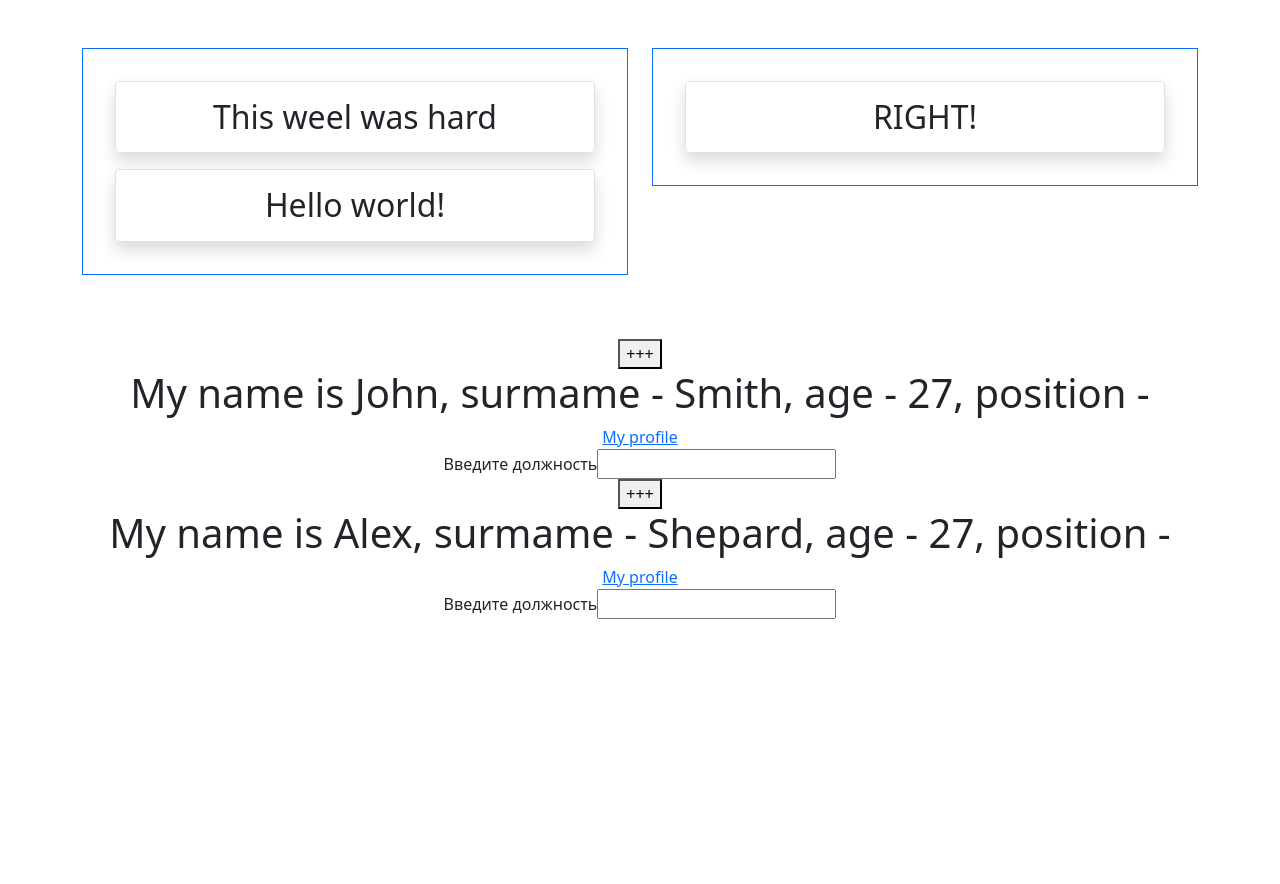
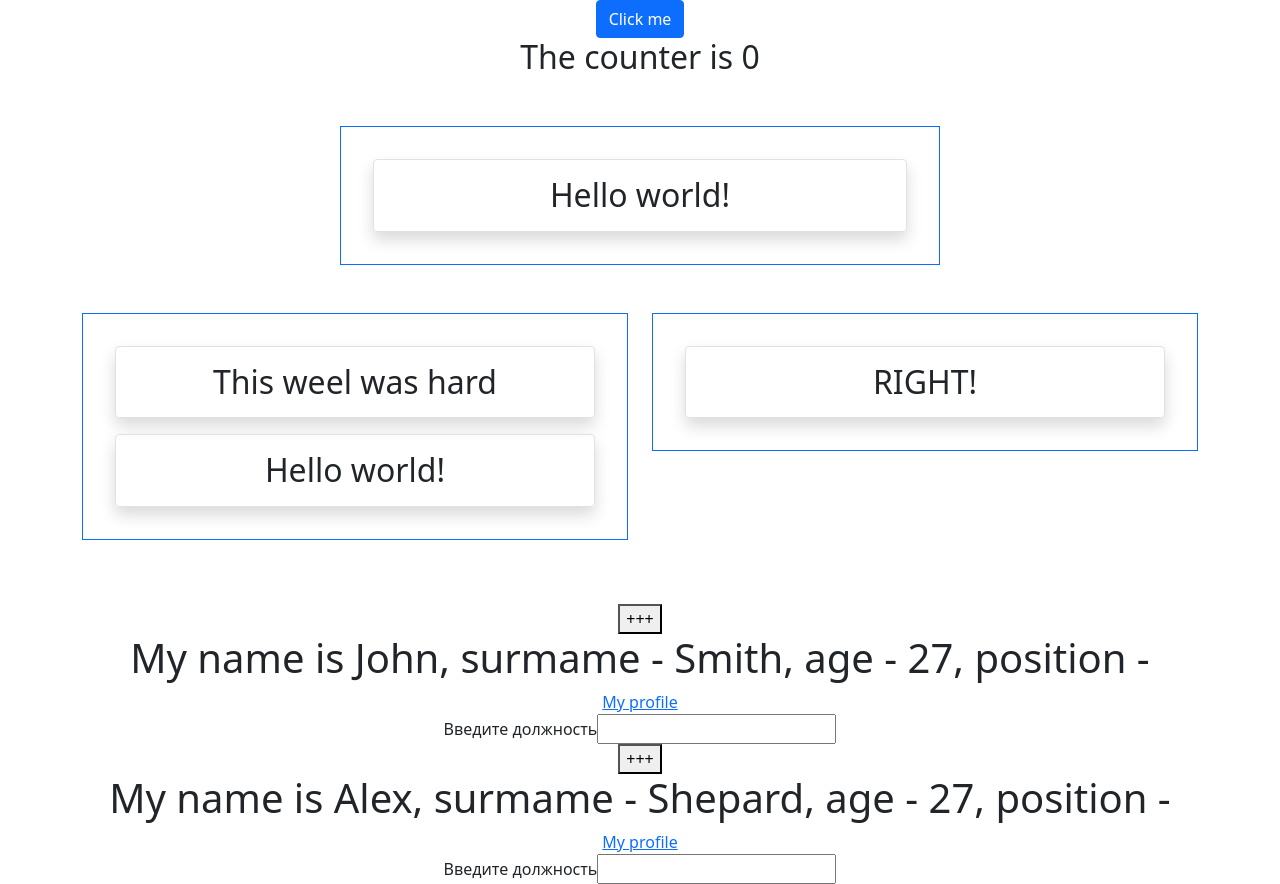
Before and after one commit to Pacman766/my-app, a React (Create React App) app: page / in a window 1280 px wide. Before the commit the page ends 800 px from the top, so only its background shows below. Built offline with nearby package versions, Linux system fonts and the light colour scheme.

Commit message:
add render props in App comp

```diff
--- a/src/App.js
+++ b/src/App.js
@@ -69,9 +69,50 @@
   );
 };
 
+const HelloGreating = () => {
+  return (
+    <div style={{ width: '600px', margin: '0 auto', marginTop: '50px' }}>
+      <DynamicGreating color={'primary'}>
+        <h2>Hello world!</h2>
+      </DynamicGreating>
+    </div>
+  );
+};
+
+//
+const Message = (props) => {
+  return <h2>The counter is {props.counter}</h2>;
+};
+
+class Counter extends Component {
+  state = {
+    counter: 0,
+  };
+
+  changeCounter = () => {
+    this.setState(({ counter }) => ({
+      counter: counter + 1,
+    }));
+  };
+
+  render() {
+    return (
+      <>
+        <button className={'btn btn-primary'} onClick={this.changeCounter}>
+          Click me
+        </button>
+        {this.props.render(this.state.counter)}
+      </>
+    );
+  }
+}
+
 function App() {
   return (
     <div className="App">
+      <Counter render={(counter) => <Message counter={counter} />} />
+
+      <HelloGreating />
       <BootstrapTest
         left={
           <DynamicGreating color={'primary'}>
```
